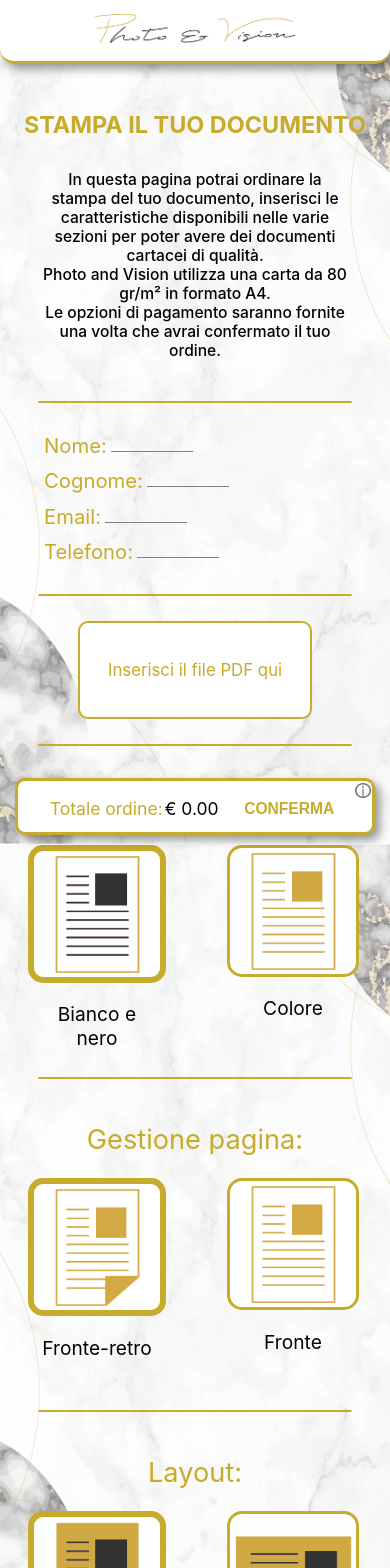
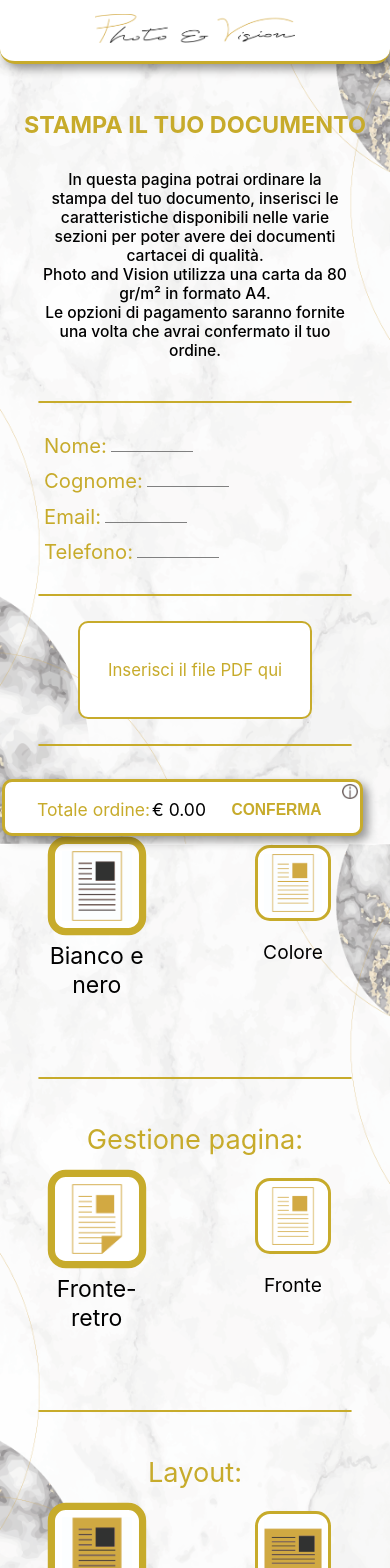
Before and after one commit to CarloVitto01/sito-web-pv, a React (Create React App) app: page / in a window 390 px wide. Shown: the top 1568 px of the page. Built offline with nearby package versions, Linux system fonts and the light colour scheme.

Commit message:
Added new styles, added transitions, fixed sticky modal component, fixed total order, fixed card scale when selected

```diff
--- a/src/App.css
+++ b/src/App.css
@@ -1,4 +1,3 @@
-/* Stili globali */
 body {
   background-image: url("./assets/Sfondo.png");
   background-repeat: no-repeat;
--- a/src/App.tsx
+++ b/src/App.tsx
@@ -163,9 +163,12 @@ const App = () => {
       } else if (rilegatura === rilegaturaEnum.CIAPPATURA) {
         totale += ciappatura * numeroCopie;
       }
+      if(numeroCopie === 0){
+        totale = 0;
+      }
       return totale.toFixed(2);
     };
-    if(numerPaginePDF > 0){
+    if (numerPaginePDF > 0) {
       let total = calcoloPreventivo();
       setPreventivo(total);
     }
@@ -182,6 +185,7 @@ const App = () => {
   return (
     <div className="container">
       <Header />
+      <body>
         <Intro />
         <SingleDelimiter />
         <Form />
@@ -256,6 +260,7 @@ const App = () => {
         <NumeroCopie onSendData={setCopiesHandler} />
         <SingleDelimiter />
         <Modal totalOrder={preventivo} />
+      </body>
       <Footer />
     </div>
   );
--- a/src/components/Card.module.css
+++ b/src/components/Card.module.css
@@ -2,8 +2,9 @@
     display: flex;
     flex-direction: column;
     align-items: center;
-    width: 12vw;
+    width: 15vw;
     padding: 1vw;
+    transition: transform 0.3s;
 }
 
 .box-img {
@@ -12,22 +13,24 @@
     border-radius: 15px;
     display: flex;
     justify-content: center;
+    align-items: center;
     margin-top: 1vw;
     cursor: pointer;
+    overflow: hidden;
 }
 
-.selected {
+.rectangle:hover {
+    transform: scale(1.15); /* Effetto hover */
+}
+
+.box-img.selected {
     border: 6px solid rgb(199, 171, 43);
+    transition: border-width 0.1s;
 }
 
 .img {
-    max-width: 13vw;
-    height: auto;
-    padding: 1.2vw;
-}
-
-.img:hover {
-    max-width: 15vw;
+    max-width: 12vw;
+    padding: 1.5vw;
 }
 
 .title {
@@ -38,21 +41,31 @@
 @media screen and (max-width: 500px) {
     .rectangle {
         margin: 0%;
-        width: 60%;
+        width: 25vw;
         height: 25vh;
         padding: 0%;
     }
 
-    .img {
-        max-width: 30vw;
+    .rectangle .selected {
+        transform: scale(1.2);
+        transition: transform 0.3s;
     }
 
-    .img:hover {
-        max-width: 30vw;
+    .rectangle:hover {
+        transform: scale(1);
+    }
+
+    .box-img {
+        width: auto;
+    }
+
+    .img {
+        max-width: 15vw;
+        height: 15vw;
+        padding: 1.5vw;
     }
 
     .title {
         font-size: 120%;
     }
-
 }
--- a/src/components/Card.tsx
+++ b/src/components/Card.tsx
@@ -16,7 +16,7 @@ const Card: React.FC<CardProps> = ({imageSrc, title, isSelected, onClick}: any)
           <img src={imageSrc} alt={title} className={classes["img"]}/>
       </div>
       <div className={classes["box-title"]}>
-        <p className={classes["title"]}>{title}</p>
+        <p className={`${classes["title"]} ${isSelected ? classes["selected"] : ""}`}>{title}</p>
       </div>
     </div>
   );
--- a/src/components/Modal.module.css
+++ b/src/components/Modal.module.css
@@ -1,9 +1,53 @@
-.modal {
-    position: sticky;
+
+.stuck {
     bottom: 0;
     display: flex;
     flex-direction: row;
     justify-content: flex-end;
+    margin-right: 3vh;
+}
+
+.stuck .container {
+    display: flex;
+    flex-direction: column;
+    align-items: flex-end;
+    border: 3px solid rgb(199, 171, 43);
+    border-radius: 10px;
+    padding: 0.5vw;
+    background-color: white;
+    justify-content: center;
+    width: 18vw;
+    margin-bottom: 2vh;
+    box-shadow: 5px 5px 10px rgba(0, 0, 0, 0.4);
+}
+
+.stuck .container header{
+    display: none;
+}
+
+.stuck .order-container {
+    display: flex;
+    text-align: center;
+    flex-direction: column;
+}
+
+.stuck .inner-container {
+    display: flex;
+    flex-direction: column;
+    align-items: center;
+    justify-content: center;
+    margin-bottom: 1.3vw;
+}
+
+.stuck .button-container {
+    display: none;
+}
+
+.unstuck{
+    bottom: 0;
+    display: flex;
+    flex-direction: row;
+    justify-content: center;
     margin-right: 3vh;
 }
 
@@ -19,6 +63,7 @@
     width: 40vw;
     margin-bottom: 2vh;
     box-shadow: 5px 5px 10px rgba(0, 0, 0, 0.4);
+    transition: width 0.3s cubic-bezier(0.075, 0.82, 0.165, 1)
 }
 
 
@@ -87,12 +132,6 @@
 
 @media screen and (max-width:500px) {
 
-    .modal{
-        margin-bottom: 2vh;
-        justify-content: center;
-        margin: 0%;
-    }
-
     .container {
         width: 90vw;
         margin-bottom: 1vh;
@@ -128,4 +167,24 @@
         margin-bottom: 2vh;
         font-size: 1.7vh;
     }
+
+    .stuck .inner-container {
+        display: flex;
+        flex-direction: column;
+        align-items: center;
+        justify-content: center;
+        margin-bottom: 1.3vw;
+    }
+
+    .stuck .container {
+        width: 40vw;
+    }
+
+    .unstuck {
+        bottom: 0;
+        display: flex;
+        flex-direction: row;
+        justify-content: center;
+    }
+
 }
--- a/src/components/Modal.tsx
+++ b/src/components/Modal.tsx
@@ -1,18 +1,27 @@
-import classes from "./Modal.module.css"
+import classes from "./Modal.module.css";
+import Sticky from "./Sticky";
 import { useState } from "react";
 
-const Modal: React.FC<{totalOrder : string}>= ({totalOrder}) => {
-
+const Modal: React.FC<{ totalOrder: string }> = ({ totalOrder }) => {
   const [isShowing, setIsShowing] = useState<boolean>(false);
 
   const showHandler = () => {
     setIsShowing(!isShowing);
-    }
+  };
   return (
-        <div className={classes["modal"]}>
+    <Sticky
+      position="bottom"
+      stuckClasses={classes["stuck"]}
+      unstuckClasses={classes["unstuck"]}
+    >
         <div className={classes["container"]}>
-                <header >
-                    <img src={require("../assets/Info.jpg")} alt="Info" className="info" onClick={showHandler}/>
+          <header>
+            <img
+              src={require("../assets/Info.jpg")}
+              alt="Info"
+              className="info"
+              onClick={showHandler}
+            />
           </header>
           <div className={classes["inner-container"]}>
             <div className={classes["order-container"]}>
@@ -24,12 +33,17 @@ const Modal: React.FC<{totalOrder : string}>= ({totalOrder}) => {
             </div>
           </div>
           <div className={classes["text-container"]}>
-                    {isShowing && (<p>Clicca su conferma per accettare il tuo ordine. Verrai contattato da un nostro operatore il prima possibile per stabilire le opzioni di pagamento.</p>)}
+            {isShowing && (
+              <p>
+                Clicca su conferma per accettare il tuo ordine. Verrai
+                contattato da un nostro operatore il prima possibile per
+                stabilire le opzioni di pagamento.
+              </p>
+            )}
           </div>
         </div>
-        </div>
-
+    </Sticky>
   );
-}
+};
 
 export default Modal;
--- a/src/components/NumeroCopie.tsx
+++ b/src/components/NumeroCopie.tsx
@@ -18,7 +18,7 @@ const NumeroCopie: React.FC<propsContainer> = ({ onSendData }) => {
       setCopies(num);
     }
     else{
-      setCopies(1);
+      setCopies(0);
     }
   };
 
@@ -30,8 +30,8 @@ const NumeroCopie: React.FC<propsContainer> = ({ onSendData }) => {
           type="number"
           className={classes["number"]}
           onChange={copiesHandler}
+          min={1}
           defaultValue={1}
-          min={1}
         />
       </div>
     </div>
--- /dev/null
+++ b/src/components/Sticky.tsx
@@ -0,0 +1,51 @@
+import React, { useState, useEffect, CSSProperties, RefObject } from "react";
+
+interface StickyProps {
+  position: "top" | "bottom" | "left" | "right";
+  stuckClasses?: string;
+  unstuckClasses?: string;
+  stuckStyles?: CSSProperties;
+  unstuckStyles?: CSSProperties;
+  children: React.ReactNode;
+}
+
+const Sticky: React.FC<StickyProps> = ({
+  position,
+  stuckClasses = "",
+  unstuckClasses = "",
+  stuckStyles = {},
+  unstuckStyles = {},
+  children,
+}) => {
+  const [stuck, setStuck] = useState(false);
+  const ref: RefObject<HTMLDivElement> = React.createRef();
+
+  const classes = stuck ? stuckClasses : unstuckClasses;
+  const styles: CSSProperties = stuck ? stuckStyles : unstuckStyles;
+
+  const inlineStyles: CSSProperties = {
+    position: "sticky",
+    [position]: -1,
+    ...styles,
+  };
+
+  useEffect(() => {
+    const cachedRef: HTMLDivElement | null = ref.current;
+    if (cachedRef) {
+      const observer = new IntersectionObserver(
+        ([e]) => setStuck(e.intersectionRatio < 1),
+        { threshold: [1] }
+      );
+      observer.observe(cachedRef);
+      return () => observer.unobserve(cachedRef);
+    }
+  }, [ref]);
+
+  return (
+    <div style={inlineStyles} className={classes} ref={ref}>
+      {children}
+    </div>
+  );
+};
+
+export default Sticky;
```
Lines whose indentation alone changed are shown as unchanged.
